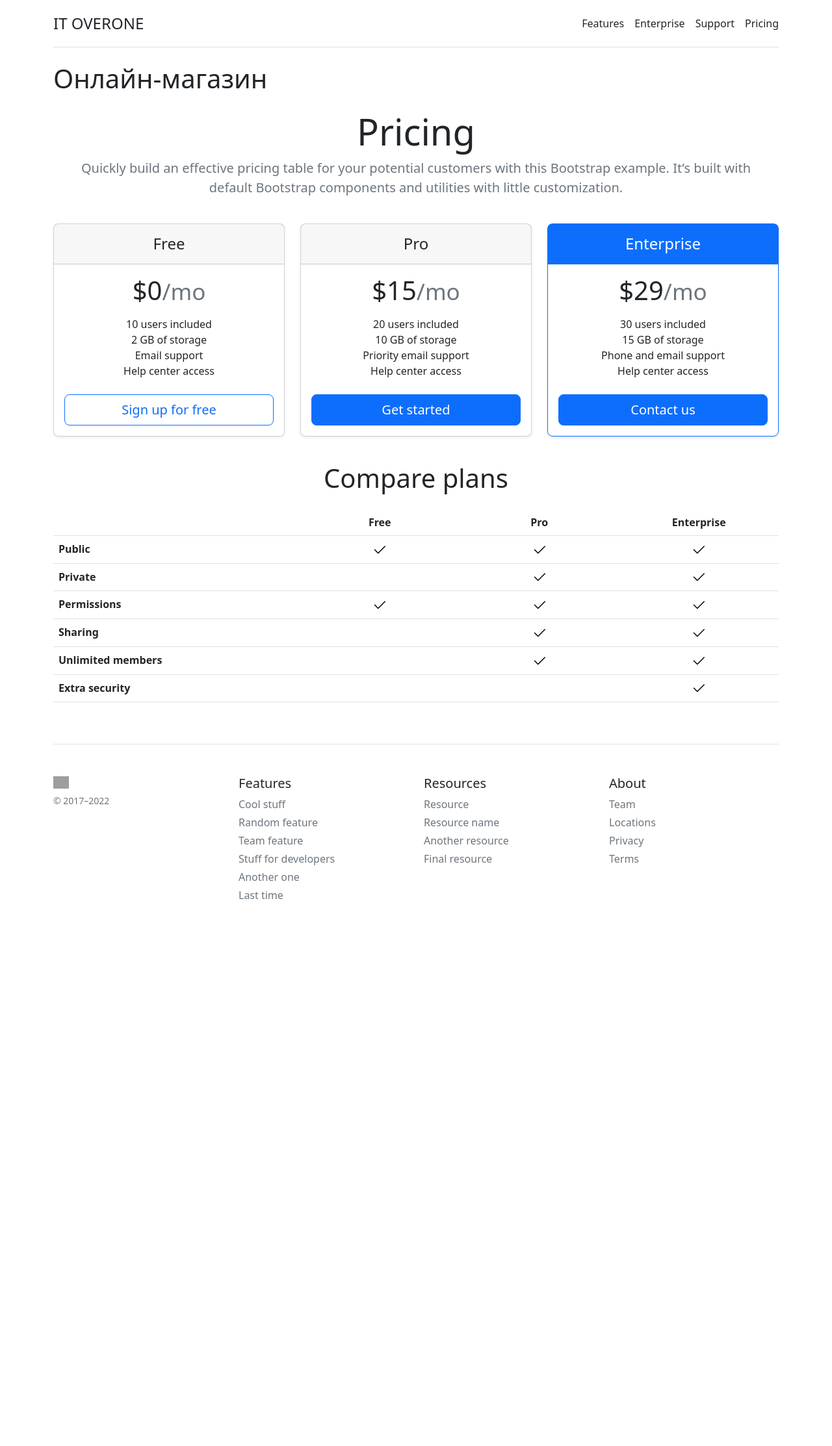
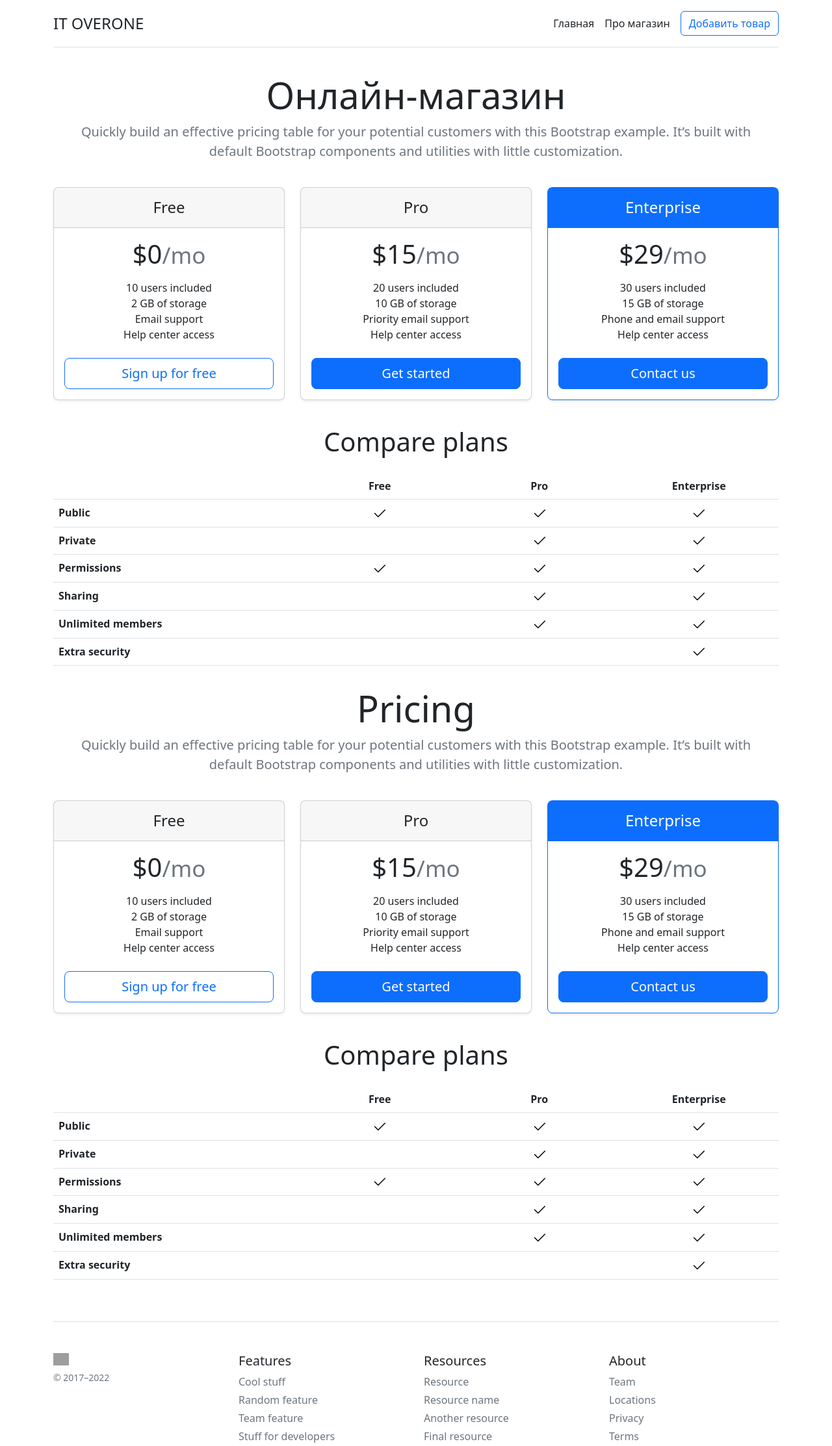
Before and after one commit to anastyadru/Flask_2, a Django app: template templates/index.html in a window 1280 px wide. Shown: the top 2226 px of the page at 65% size. Before the commit the page ends 1384 px from the top, so only its background shows below. Run offline with Django 4.2, Linux system fonts and the light colour scheme; the template is opened without the code that fills it, so the values that code supplies are empty; grey boxes are pictures that could not be loaded.

Commit message:
First commit

```diff
--- a/app.py
+++ b/app.py
@@ -1,6 +1,8 @@
 from flask import Flask, render_template
+from flask_sqlalchemy import SQLAlchemy
 
 app = Flask(__name__)
+app.config['SQLALCHEMY_DATABASE_URI'] = 'sqlite:///shop.db'
 
 @app.route('/')
 def index():
--- a/templates/base.html
+++ b/templates/base.html
@@ -25,11 +25,10 @@
       </a>
 
       <nav class="d-inline-flex mt-2 mt-md-0 ms-md-auto">
-        <a class="me-3 py-2 text-dark text-decoration-none" href="#">Features</a>
-        <a class="me-3 py-2 text-dark text-decoration-none" href="#">Enterprise</a>
-        <a class="me-3 py-2 text-dark text-decoration-none" href="#">Support</a>
-        <a class="py-2 text-dark text-decoration-none" href="#">Pricing</a>
+        <a class="me-3 py-2 text-dark text-decoration-none" href="/">Главная</a>
+        <a class="me-3 py-2 text-dark text-decoration-none" href="/about">Про магазин</a>
       </nav>
+        <a class="btn btn-outline-primary" href="/create">Добавить товар</a>
     </div>
 
       {% block body %}{% endblock %}
--- a/templates/index.html
+++ b/templates/index.html
@@ -5,5 +5,121 @@
 {% endblock %}
 
 {% block body %}
-    <h1>Онлайн-магазин</h1>
+    <div class="pricing-header p-3 pb-md-4 mx-auto text-center">
+      <h1 class="display-4 fw-normal">Онлайн-магазин</h1>
+      <p class="fs-5 text-muted">Quickly build an effective pricing table for your potential customers with this Bootstrap example. It’s built with default Bootstrap components and utilities with little customization.</p>
+    </div>
+  </header>
+
+<main>
+    <div class="row row-cols-1 row-cols-md-3 mb-3 text-center">
+      <div class="col">
+        <div class="card mb-4 rounded-3 shadow-sm">
+          <div class="card-header py-3">
+            <h4 class="my-0 fw-normal">Free</h4>
+          </div>
+          <div class="card-body">
+            <h1 class="card-title pricing-card-title">$0<small class="text-muted fw-light">/mo</small></h1>
+            <ul class="list-unstyled mt-3 mb-4">
+              <li>10 users included</li>
+              <li>2 GB of storage</li>
+              <li>Email support</li>
+              <li>Help center access</li>
+            </ul>
+            <button type="button" class="w-100 btn btn-lg btn-outline-primary">Sign up for free</button>
+          </div>
+        </div>
+      </div>
+      <div class="col">
+        <div class="card mb-4 rounded-3 shadow-sm">
+          <div class="card-header py-3">
+            <h4 class="my-0 fw-normal">Pro</h4>
+          </div>
+          <div class="card-body">
+            <h1 class="card-title pricing-card-title">$15<small class="text-muted fw-light">/mo</small></h1>
+            <ul class="list-unstyled mt-3 mb-4">
+              <li>20 users included</li>
+              <li>10 GB of storage</li>
+              <li>Priority email support</li>
+              <li>Help center access</li>
+            </ul>
+            <button type="button" class="w-100 btn btn-lg btn-primary">Get started</button>
+          </div>
+        </div>
+      </div>
+      <div class="col">
+        <div class="card mb-4 rounded-3 shadow-sm border-primary">
+          <div class="card-header py-3 text-bg-primary border-primary">
+            <h4 class="my-0 fw-normal">Enterprise</h4>
+          </div>
+          <div class="card-body">
+            <h1 class="card-title pricing-card-title">$29<small class="text-muted fw-light">/mo</small></h1>
+            <ul class="list-unstyled mt-3 mb-4">
+              <li>30 users included</li>
+              <li>15 GB of storage</li>
+              <li>Phone and email support</li>
+              <li>Help center access</li>
+            </ul>
+            <button type="button" class="w-100 btn btn-lg btn-primary">Contact us</button>
+          </div>
+        </div>
+      </div>
+    </div>
+
+    <h2 class="display-6 text-center mb-4">Compare plans</h2>
+
+    <div class="table-responsive">
+      <table class="table text-center">
+        <thead>
+          <tr>
+            <th style="width: 34%;"></th>
+            <th style="width: 22%;">Free</th>
+            <th style="width: 22%;">Pro</th>
+            <th style="width: 22%;">Enterprise</th>
+          </tr>
+        </thead>
+        <tbody>
+          <tr>
+            <th scope="row" class="text-start">Public</th>
+            <td><svg class="bi" width="24" height="24"><use xlink:href="#check"></use></svg></td>
+            <td><svg class="bi" width="24" height="24"><use xlink:href="#check"></use></svg></td>
+            <td><svg class="bi" width="24" height="24"><use xlink:href="#check"></use></svg></td>
+          </tr>
+          <tr>
+            <th scope="row" class="text-start">Private</th>
+            <td></td>
+            <td><svg class="bi" width="24" height="24"><use xlink:href="#check"></use></svg></td>
+            <td><svg class="bi" width="24" height="24"><use xlink:href="#check"></use></svg></td>
+          </tr>
+        </tbody>
+
+        <tbody>
+          <tr>
+            <th scope="row" class="text-start">Permissions</th>
+            <td><svg class="bi" width="24" height="24"><use xlink:href="#check"></use></svg></td>
+            <td><svg class="bi" width="24" height="24"><use xlink:href="#check"></use></svg></td>
+            <td><svg class="bi" width="24" height="24"><use xlink:href="#check"></use></svg></td>
+          </tr>
+          <tr>
+            <th scope="row" class="text-start">Sharing</th>
+            <td></td>
+            <td><svg class="bi" width="24" height="24"><use xlink:href="#check"></use></svg></td>
+            <td><svg class="bi" width="24" height="24"><use xlink:href="#check"></use></svg></td>
+          </tr>
+          <tr>
+            <th scope="row" class="text-start">Unlimited members</th>
+            <td></td>
+            <td><svg class="bi" width="24" height="24"><use xlink:href="#check"></use></svg></td>
+            <td><svg class="bi" width="24" height="24"><use xlink:href="#check"></use></svg></td>
+          </tr>
+          <tr>
+            <th scope="row" class="text-start">Extra security</th>
+            <td></td>
+            <td></td>
+            <td><svg class="bi" width="24" height="24"><use xlink:href="#check"></use></svg></td>
+          </tr>
+        </tbody>
+      </table>
+    </div>
+  </main>
 {% endblock %}
```
